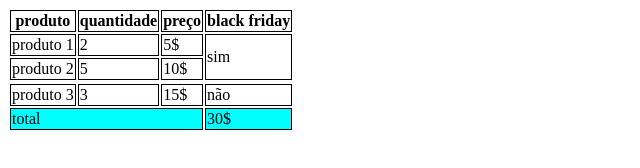
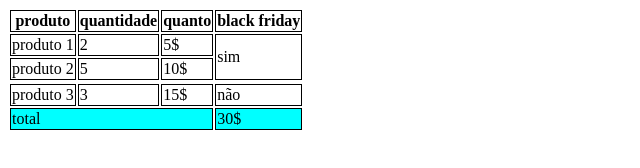
Before and after one commit to arthur-arakem/aula-tabela, a plain HTML site: page index.html in a window 1280 px wide. Shown: the whole page, without its empty margins (0-640 px from the left). Drawn offline with Linux system fonts and the light colour scheme.

Commit message:
trocado de preço para quanto

```diff
--- a/index.html
+++ b/index.html
@@ -20,7 +20,8 @@ tfoot{
 <tr>
     <th>produto</th>
     <th>quantidade</th>
-    <th>preço</th>
+    <th>quanto
+    </th>
     <th>black friday</th>
 </tr>
 </thead>
```
